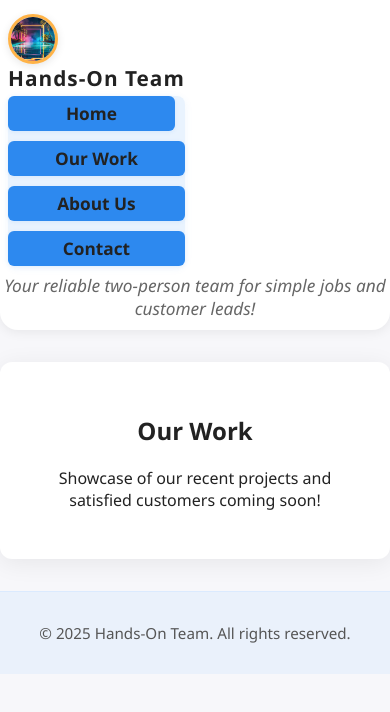
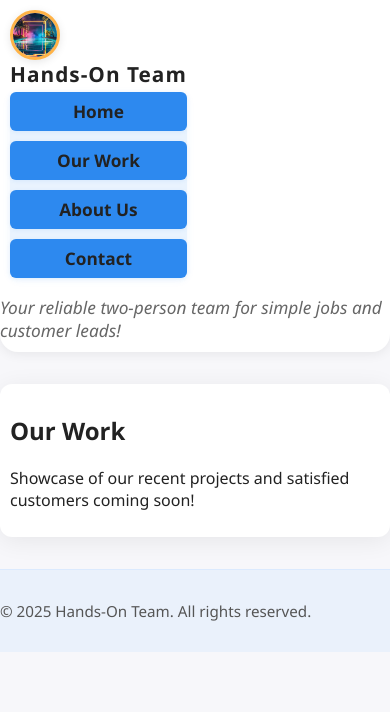
Before and after one commit to chincheto66/chincheto66.github.io, a plain HTML site: page our-work.html in a window 390 px wide. Drawn offline with Linux system fonts and the light colour scheme; files whose address does not match are found by name.

Commit message:
mobile update

```diff
--- a/our-work.html
+++ b/our-work.html
@@ -5,6 +5,59 @@
     <meta name="viewport" content="width=device-width, initial-scale=1.0">
     <title>Our Work - Hands-On Team</title>
     <link rel="stylesheet" href="main.css">
+    <style>
+        .header-content {
+            display: flex;
+            flex-wrap: wrap;
+            align-items: center;
+            justify-content: space-between;
+            padding: 10px;
+        }
+        .site-logo {
+            max-width: 100px;
+            height: auto;
+        }
+        .header-title-nav {
+            flex: 1 1 200px;
+            min-width: 0;
+        }
+        .main-nav ul {
+            display: flex;
+            flex-wrap: wrap;
+            gap: 10px;
+            padding: 0;
+            margin: 0;
+            list-style: none;
+        }
+        .main-nav a {
+            padding: 8px 12px;
+            text-decoration: none;
+        }
+        @media (max-width: 600px) {
+            .header-content {
+                flex-direction: column;
+                align-items: flex-start;
+            }
+            .main-nav ul {
+                flex-direction: column;
+                width: 100%;
+            }
+            .main-nav a {
+                width: 100%;
+                box-sizing: border-box;
+            }
+            h2, p {
+                text-align: left !important;
+            }
+        }
+        main {
+            padding: 10px;
+        }
+        section#our-work {
+            max-width: 700px;
+            margin: 0 auto;
+        }
+    </style>
 </head>
 <body>
     <header class="site-header">
@@ -28,8 +81,8 @@
     </header>
     <main>
         <section id="our-work">
-            <h2 style="text-align:center;">Our Work</h2>
-            <p style="text-align:center;">Showcase of our recent projects and satisfied customers coming soon!</p>
+            <h2>Our Work</h2>
+            <p>Showcase of our recent projects and satisfied customers coming soon!</p>
         </section>
     </main>
     <footer>
```
Also changed, not shown: about-us.html (+50 -1 lines), contact.html (+53 -1 lines), index.html (+51 -2 lines).
